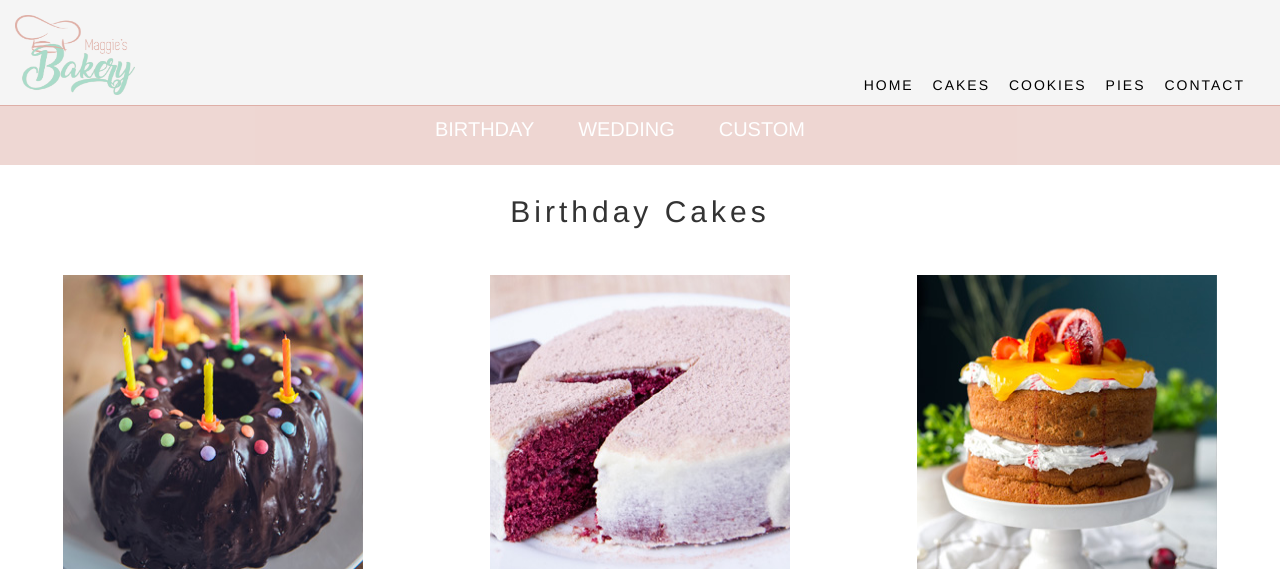
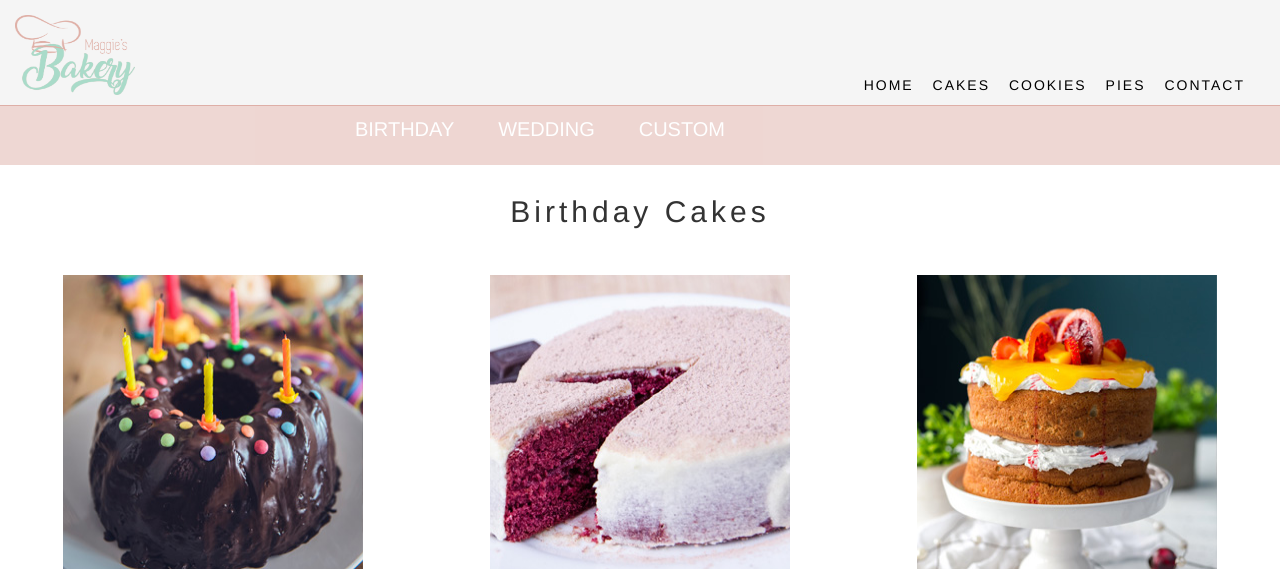
Before and after one commit to mfranl95/MaggiesBakery, a PHP site: page /cakes.html in a window 1280 px wide. Shown: the top 569 px of the page. Run offline with PHP 8.4, Linux system fonts and the light colour scheme; some libraries are stand-ins or nearby versions; some web fonts are replaced.

Commit message:
Update main.css

```diff
--- a/css/main.css
+++ b/css/main.css
@@ -287,7 +287,7 @@ h4{
 	text-align: center;
 	vertical-align: middle;
 	position: absolute;
-	right: 500px;
+	right: 580px;
 }
 
 .items ul{
```
